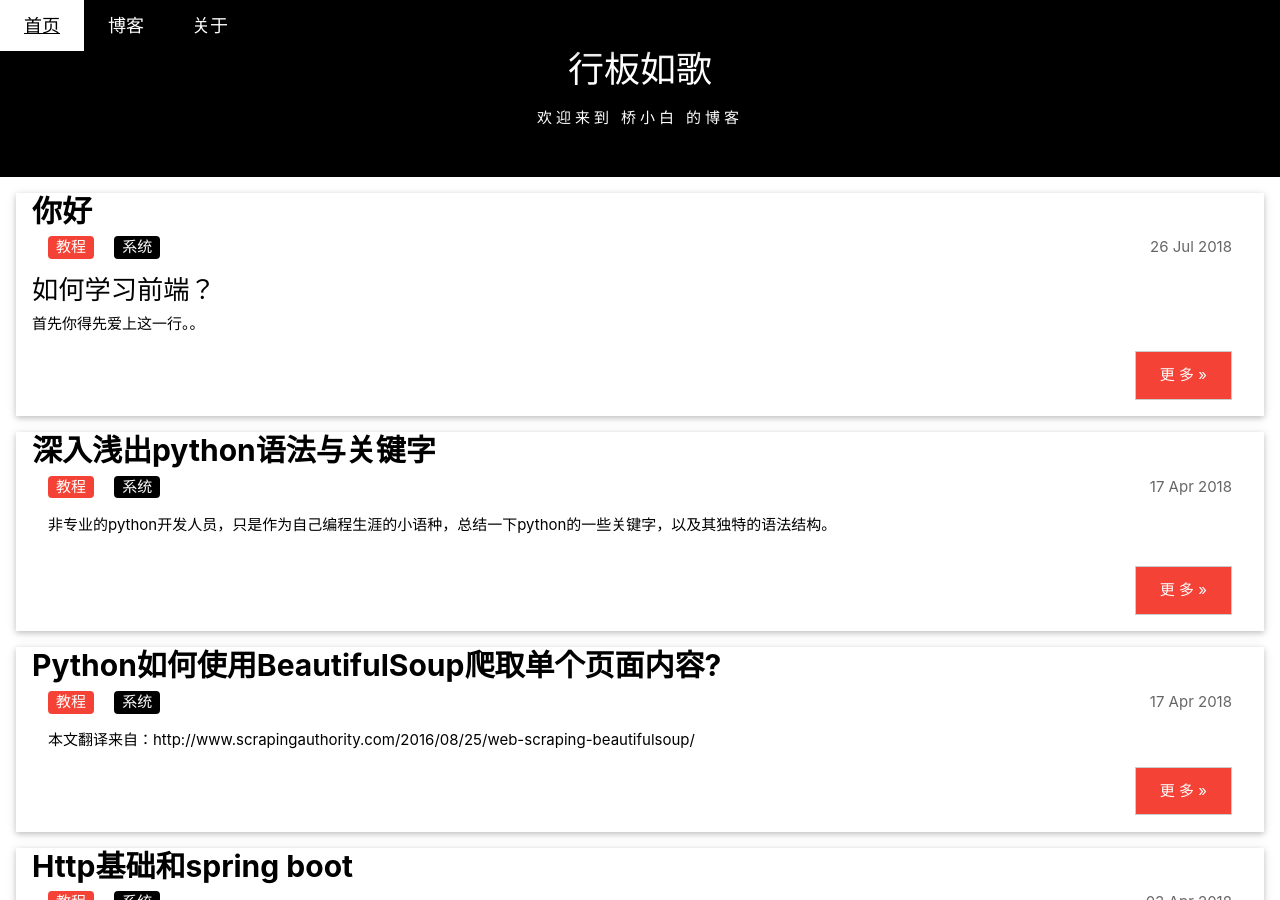
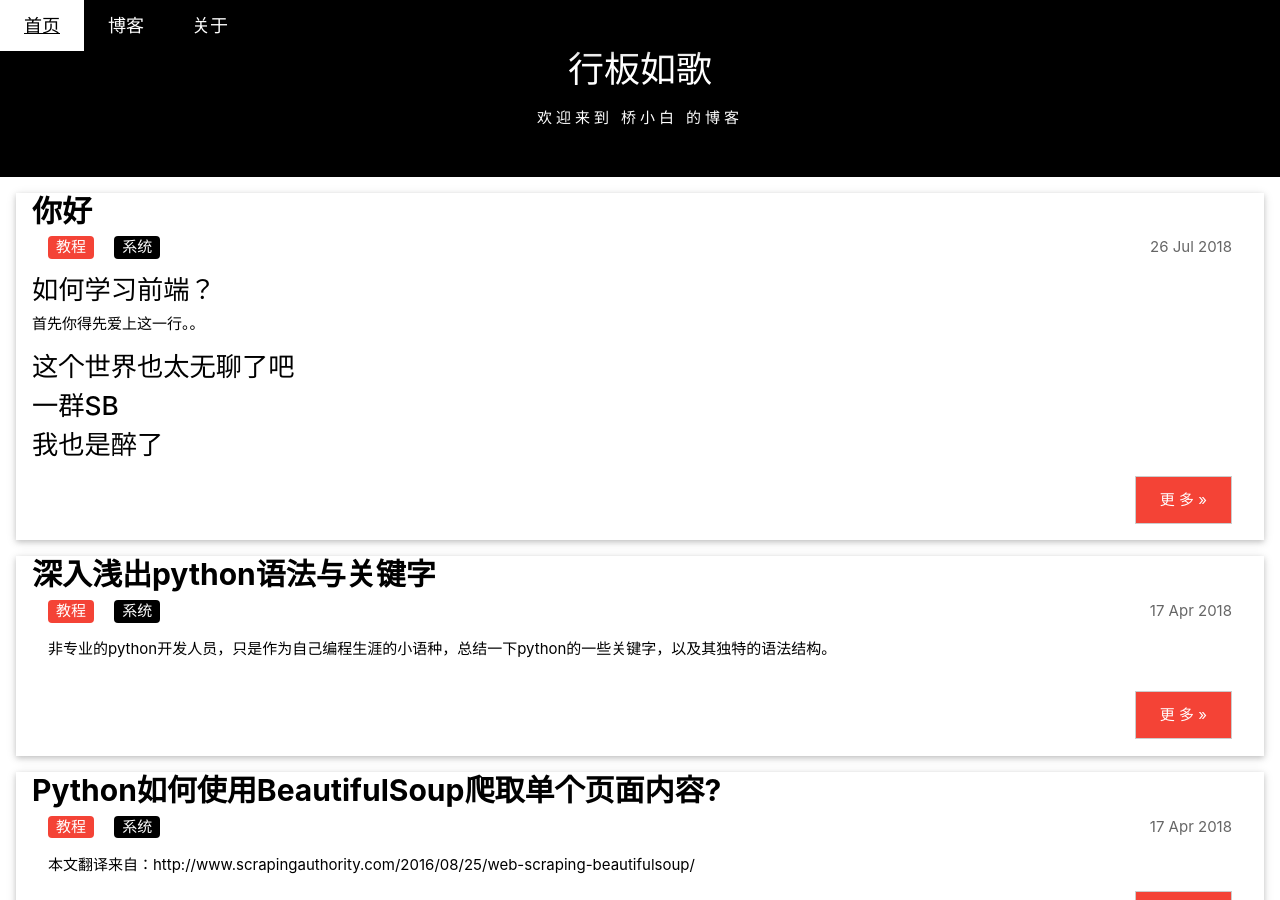
Before and after one commit to qiaojun2016/qiaojun2016.github.io, a Jekyll site: the page built from blog/index.html, in a window 1280 px wide and 900 px high. Built offline with Jekyll 4.4.1, drawn with Linux system fonts in a browser that asks for light colours; the list of posts is cut into pages by our own code.

Commit message:
Update 2018-07-26-markdown.md

```diff
--- a/_posts/2018-07-26-markdown.md
+++ b/_posts/2018-07-26-markdown.md
@@ -7,3 +7,6 @@ layout: default
 
 ### 如何学习前端？
 首先你得先爱上这一行。。
+### 这个世界也太无聊了吧
+### 一群SB
+### 我也是醉了
```
